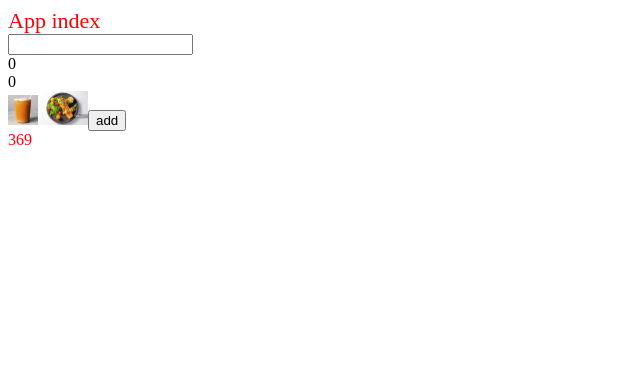
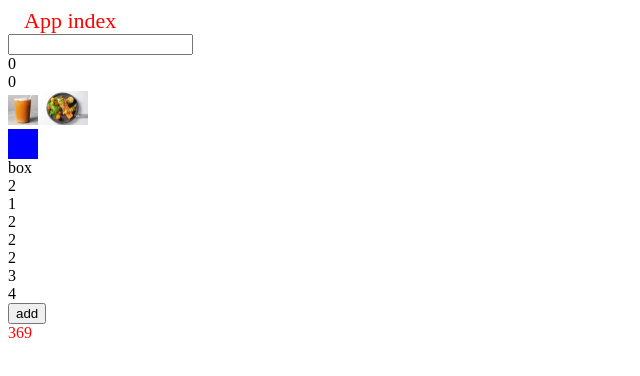
Before and after one commit to Chowqz/webpack5-react-ts, a React app: page / in a window 1280 px wide. Shown: the top 376 px of the page, without its empty margins (0-640 px from the left). Built offline with nearby package versions, Linux system fonts and the light colour scheme.

Commit message:
feat: 完善css loader配置

```diff
--- /dev/null
+++ b/postcss.config.js
@@ -0,0 +1,3 @@
+module.exports = {
+  plugins: ['postcss-preset-env'],
+}
--- a/src/App.css
+++ b/src/App.css
@@ -1,3 +1,5 @@
+@import url('~@/common.css');
+
 .title {
   color: red;
   font-size: 22px;
--- a/src/App.tsx
+++ b/src/App.tsx
@@ -11,7 +11,7 @@ const App = () => {
 
   return (
     <div>
-      <div className="title" style={{ width: '100px' }} onClick={() => 2}>
+      <div className="title ml-16" style={{ width: '100px' }} onClick={() => 2}>
         App index
       </div>
       <input type="text" />
--- /dev/null
+++ b/src/common.css
@@ -0,0 +1,3 @@
+.ml-16 {
+  margin-left: 16px;
+}
--- a/src/global.d.ts
+++ b/src/global.d.ts
@@ -10,3 +10,4 @@ declare module '*.css'
 declare module '*.less'
 declare module '*.scss'
 declare module '*.sass'
+declare module '*.styl'
--- /dev/null
+++ b/src/pages/box.module.styl
@@ -0,0 +1,4 @@
+.box-small
+  width: 16px
+  height: 16px
+  color: grey
--- /dev/null
+++ b/src/pages/common.module.scss
@@ -0,0 +1,5 @@
+.container {
+  width: 30px;
+  height: 30px;
+  background-color: blue;
+}
--- a/src/pages/home.module.less
+++ b/src/pages/home.module.less
@@ -5,3 +5,45 @@
 .img-01 {
   width: 40px;
 }
+
+.bg-box{
+  width: 200px;
+  height: 200px;
+  background-image: url('~@/assets/img.jpeg');
+}
+
+.list{
+  width: 150px;
+  height: 800px;
+}
+
+.list-item {
+  width: 50px;
+  height: 80px;
+  background-color: gray;
+}
+
+.float-item {
+  width: 60px;
+  height: 80px;
+  background-color: green;
+  float: left;
+}
+
+.clearfix::after {
+  content: '';
+            height: 0;
+            display: block;
+            clear: both;
+}
+
+.flex-container {
+  display: flex;
+}
+
+.flex-box{
+  width: 30px;
+  height: 30px;
+  background-color: hotpink;
+  border: 1px solid black;
+}
--- a/src/pages/home.tsx
+++ b/src/pages/home.tsx
@@ -1,6 +1,9 @@
-import img from '~/assets/img.jpeg'
+import img from '@/assets/img.jpeg'
 import { add } from 'lodash'
 import styles from './home.module.less'
+import indexStyle from './index.module.css'
+import common from './common.module.scss'
+import boxStyle from './box.module.styl'
 
 interface Props {
   count: number
@@ -17,6 +20,23 @@ const Home = (props: Props) => {
       <div className="count-box">{props.count}</div>
       <img className="img-01" src={img} alt="" width="30" />
       <img src="/pictures/pic01.jpg" alt="pic01" width="50" />
+      <div className={styles.bgBox}></div>
+      <div className={indexStyle.urlTest}></div>
+      <div className={common.container}></div>
+      <div className={boxStyle.boxSmall}>box</div>
+      <div className={styles.clearfix}>
+        <div className={styles.floatItem}>2</div>
+        <div className={styles.listItem}>1</div>
+        <div className={styles.floatItem}>2</div>
+        <div className={styles.floatItem}>2</div>
+        <div className={styles.floatItem}>2</div>
+        <div className={styles.listItem}>3</div>
+        <div className={styles.listItem}>4</div>
+      </div>
+      <div className={styles.flexContainer}>
+        <div className={styles.flexBox}></div>
+        <div className={styles.flexBox}></div>
+      </div>
     </>
   )
 }
--- /dev/null
+++ b/src/pages/index.module.css
@@ -0,0 +1,5 @@
+.url-test {
+  width: 50px;
+  height: 50px;
+  background-image: url('~@/assets/img.jpeg');
+}
--- a/tsconfig.json
+++ b/tsconfig.json
@@ -17,7 +17,7 @@
     "jsx": "react-jsx",
     "baseUrl": ".",
     "paths": {
-      "~/*": ["./src/*"]
+      "@/*": ["./src/*"]
     }
   },
   "include": ["src"]
```
Also changed, not shown: package.json (+9 -2 lines), 4 other files (tests, documents, lock files or other folders).
